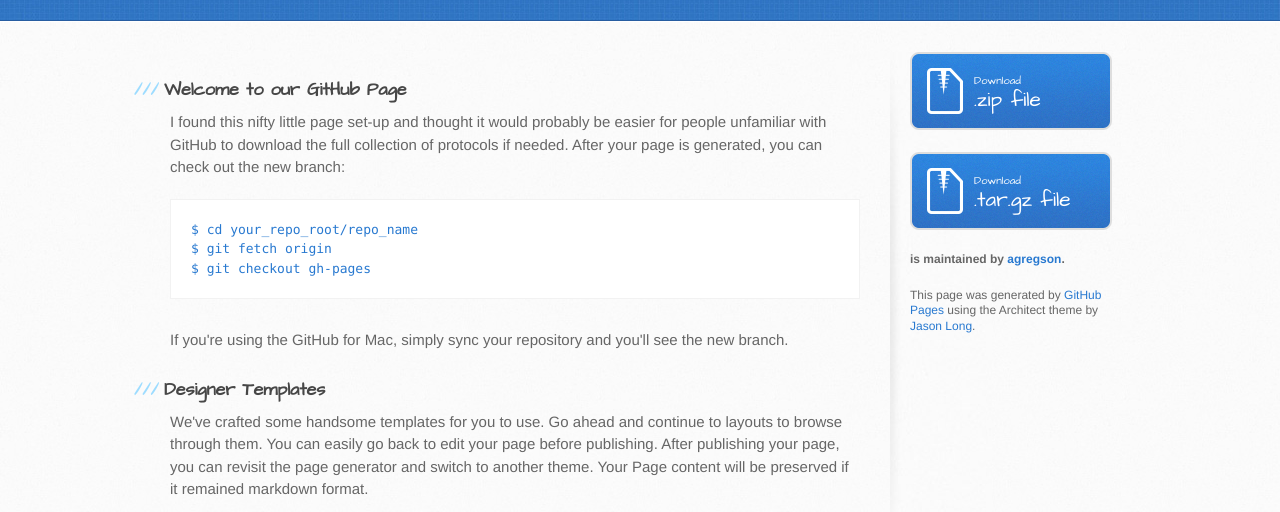
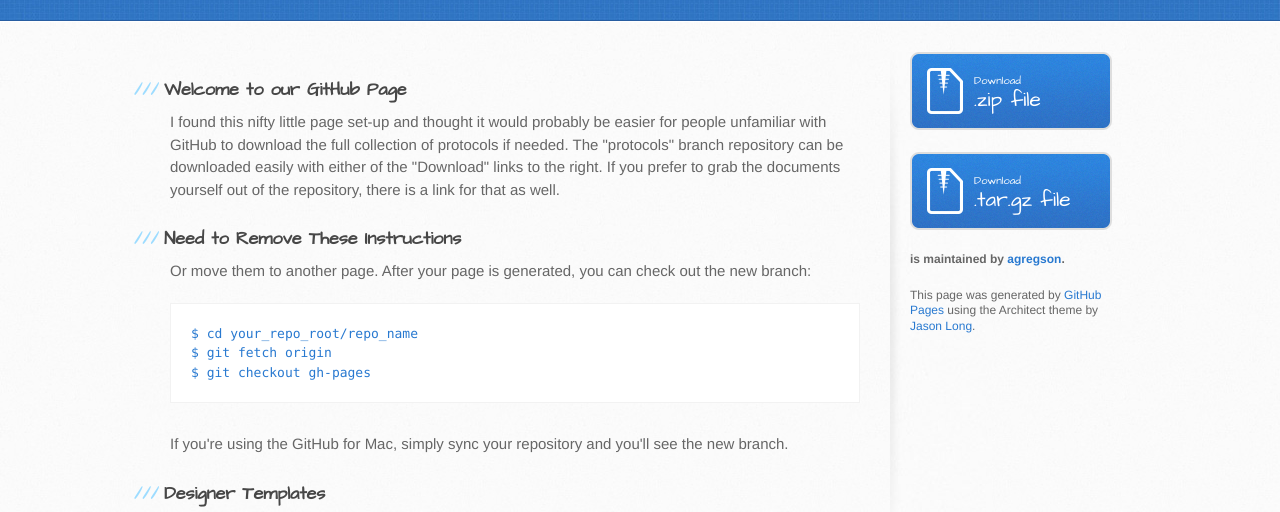
Before and after one commit to patil11/fitzlab, a plain HTML site: page index.html in a window 1280 px wide. Shown: the part 252-764 px from the top of the page. Drawn offline with Linux system fonts and the light colour scheme.

Commit message:
Update index.html
Edited the front page a bit more.

```diff
--- a/index.html
+++ b/index.html
@@ -30,7 +30,11 @@
         <section id="main-content">
           <h3>Welcome to our GitHub Page</h3>
 
-<p>I found this nifty little page set-up and thought it would probably be easier for people unfamiliar with GitHub to download the full collection of protocols if needed.  After your page is generated, you can check out the new branch:</p>
+<p>I found this nifty little page set-up and thought it would probably be easier for people unfamiliar with GitHub to download the full collection of protocols if needed. The "protocols" branch repository can be downloaded easily with either of the "Download" links to the right. If you prefer to grab the documents yourself out of the repository, there is a link for that as well.</p>
+
+
+<h3>Need to Remove These Instructions</h3>
+Or move them to another page. After your page is generated, you can check out the new branch:</p>
 
 <pre><code>$ cd your_repo_root/repo_name
 $ git fetch origin
```
